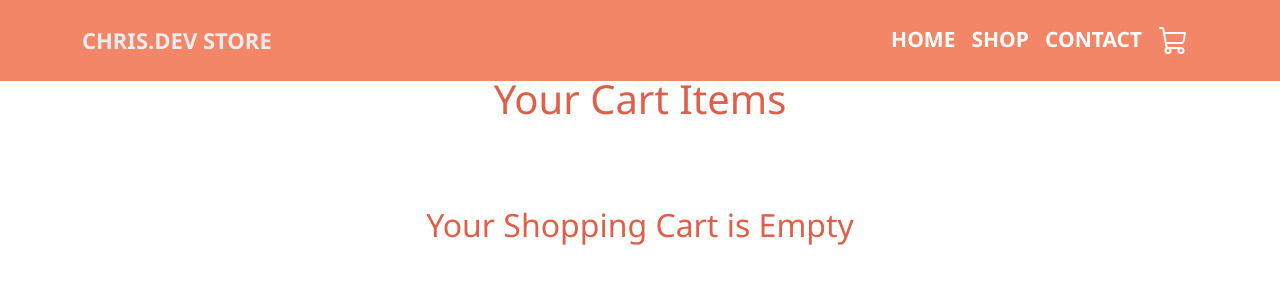
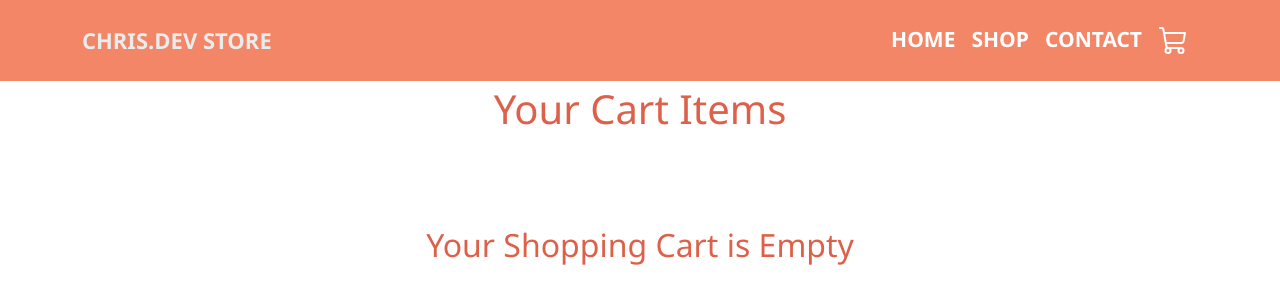
Before and after one commit to chris321-dev/ChrisDev-Store, a React (Create React App) app: page /cart in a window 1280 px wide. Shown: the top 304 px of the page. Built offline with nearby package versions, Linux system fonts and the light colour scheme.

Commit message:
Update cart.css

```diff
--- a/src/pages/cart/cart.css
+++ b/src/pages/cart/cart.css
@@ -1,5 +1,5 @@
 .cart {
-  margin-top: 75px;
+  margin-top: 85px;
   display: flex;
   flex-direction: column;
   justify-content: center;
```
